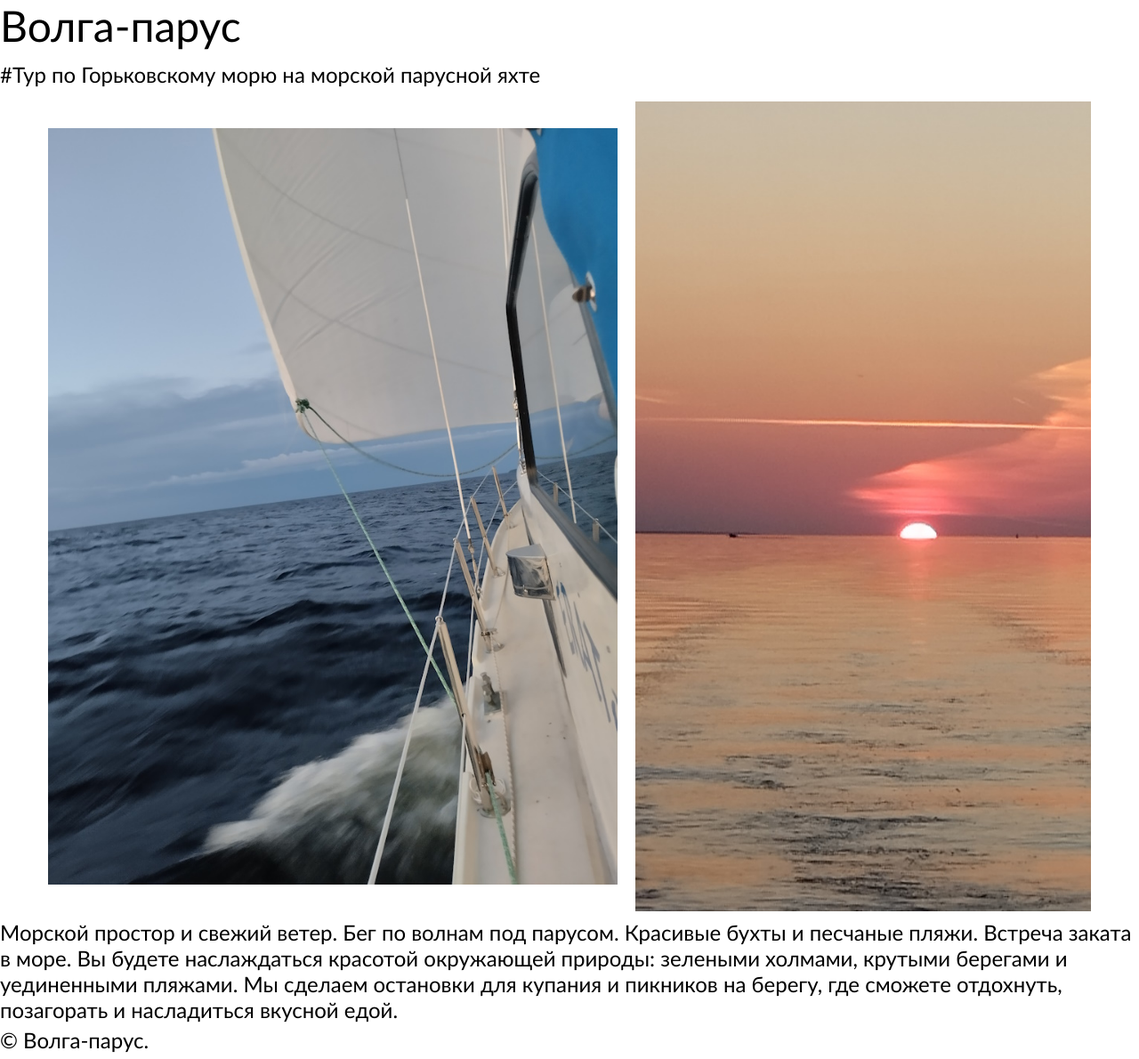
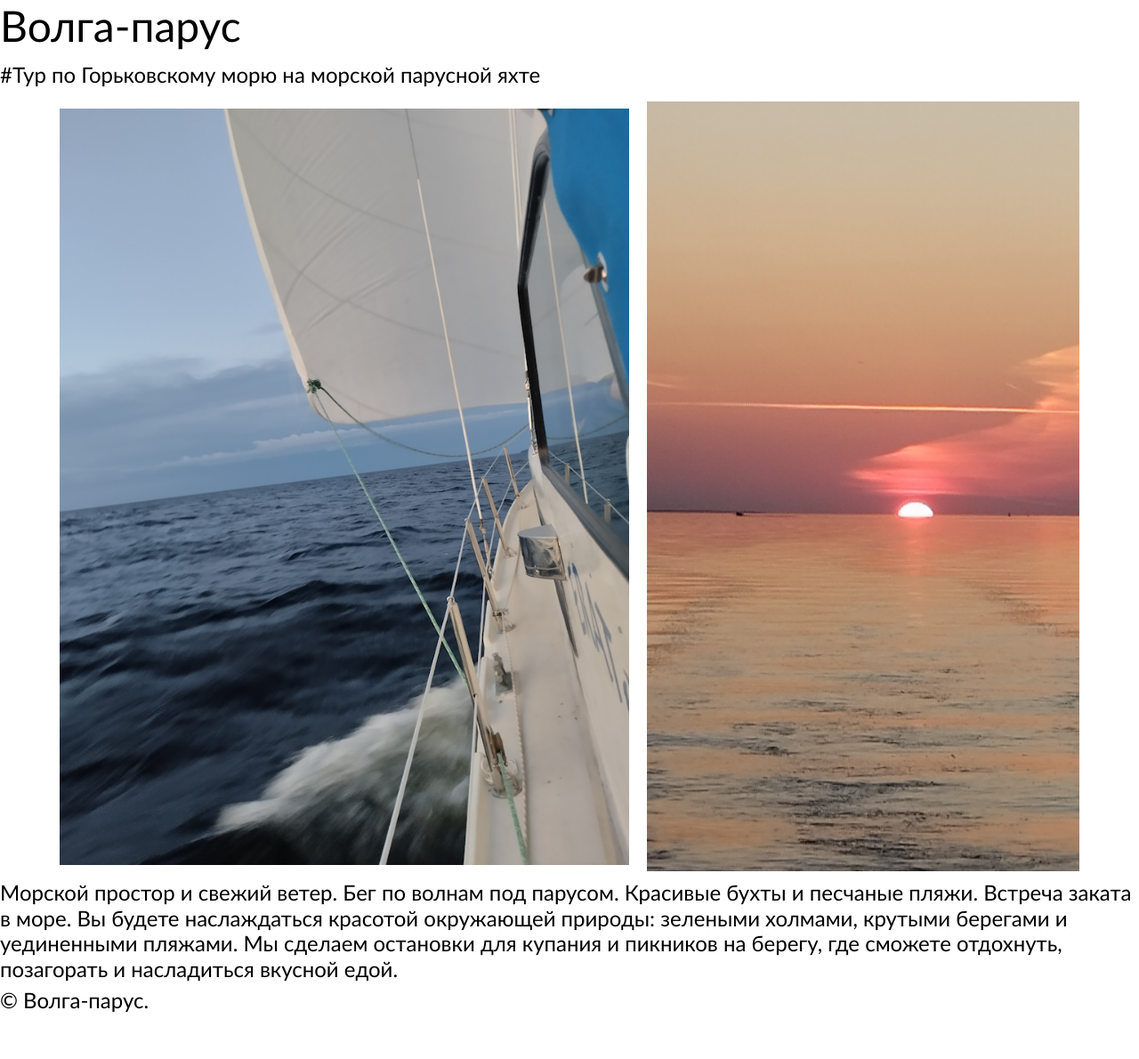
Before and after one commit to CaptainEvgeny/Volga-sail, a Jekyll site: the page built from index.md, in a window 1280 px wide. Shown: the whole page at 89% size. Built offline with Jekyll 4.4.1, drawn with Linux system fonts in a browser that asks for light colours; after the commit the page ends 1145 px from its top, so only the background shows below that.

Commit message:
Update index.md

```diff
--- a/index.md
+++ b/index.md
@@ -9,7 +9,7 @@ excerpt: Круизы на парусных яхтах по Волге. Обуч
 
 <div class="container">
     <img src="images/photo1.jpg" alt="Яхта.Парус" width="50%">
-    <img src="images/photo2.jpg" alt="Яхта.Парус" width="40%">
+    <img src="images/photo2.jpg" alt="Яхта.Парус" width="38%">
 </div>
 
 Морской простор и свежий ветер. Бег по волнам под парусом. Красивые бухты и песчаные пляжи. Встреча заката в море.
```
